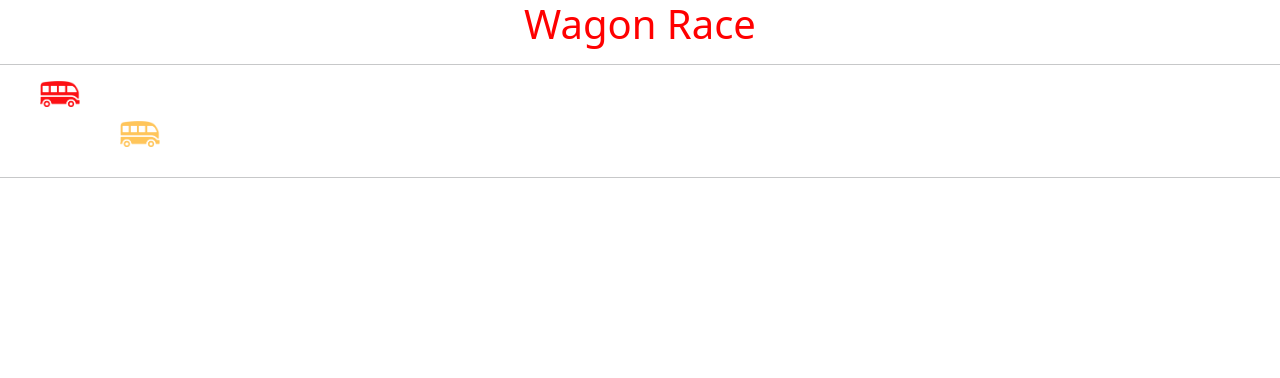
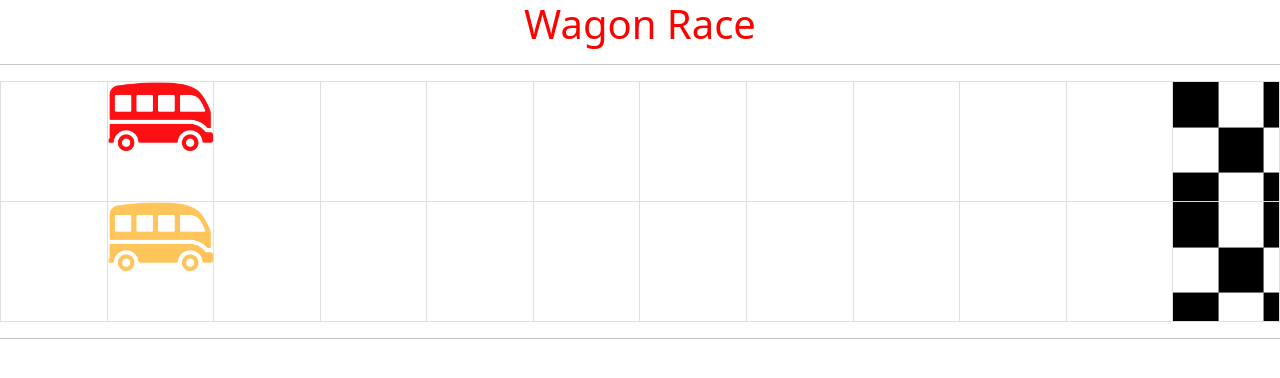
Before and after one commit to Fisola91/wagon-race, a website built with webpack: page public/index.html in a window 1280 px wide. Built offline with nearby package versions, Linux system fonts and the light colour scheme.

Commit message:
Added css border to the wagon

```diff
--- a/public/index.html
+++ b/public/index.html
@@ -19,12 +19,28 @@
           <td class="active"></td>
           <td></td>
           <td></td>
+          <td></td>
+          <td></td>
+          <td></td>
+          <td></td>
+          <td></td>
+          <td></td>
+          <td></td>
+          <td class="finish-cell"></td>
         </tr>
         <tr id="player2-race">
           <td></td>
+          <td class="active"></td>
           <td></td>
           <td></td>
-          <td class="active"></td>
+          <td></td>
+          <td></td>
+          <td></td>
+          <td></td>
+          <td></td>
+          <td></td>
+          <td></td>
+          <td class="finish-cell"></td>
         </tr>
       </table>
     <hr>
--- a/public/style.css
+++ b/public/style.css
@@ -1,6 +1,7 @@
 .racer-table td {
-  height: 40px;
-  width: 40px;
+  height: 120px;
+  width: 120px;
+  border: 1px solid #dedede;
 }
 .racer-table td.active {
   background-repeat: no-repeat;
@@ -13,6 +14,10 @@
   background-image: url("images/player_2.png");
 }
 
+.finish-cell {
+  background-image: url("images/finish.png");
+}
+
 .text-center {
   color: red;
 }
```
